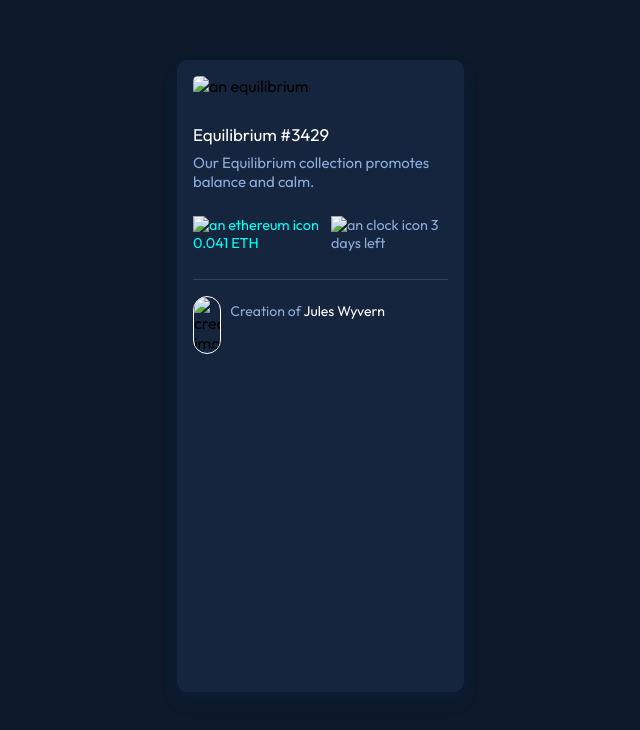
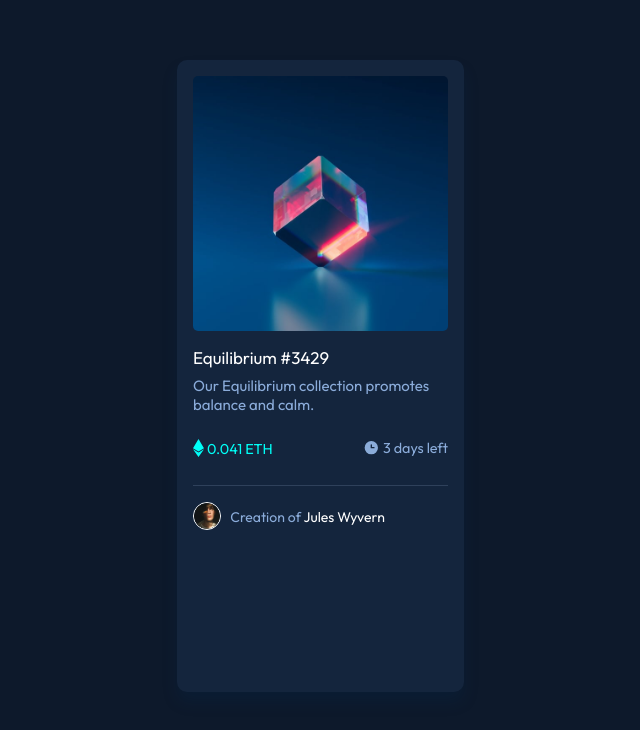
Before and after one commit to t3ju-doyin/NFT-Card-preview, a plain HTML site: page index.html in a window 1280 px wide. Shown: the whole page, without its empty margins (373-1013 px from the left). Drawn offline with Linux system fonts and the light colour scheme.

Commit message:
Update index.html

```diff
--- a/index.html
+++ b/index.html
@@ -6,7 +6,7 @@
         <meta name="viewport" content="width=device-width, initial-scale=1.0">
         <link rel="stylesheet" href="nft.css">
         <title>NFT Preview</title>
-        <link rel="shortcut icon" href="images/favicon-32x32.png">
+        <link rel="shortcut icon" href="favicon-32x32.png">
 
 
     </head>
@@ -15,20 +15,20 @@
             <div class="color-1">
                 <div class="color-2">
                     <div class="container">
-                       <div class="equilibrium"> <img src="images/image-equilibrium.jpg" alt="an equilibrium"></div>
-                       <div class="eye-icon"> <img src="images/icon-view.svg" alt="an eye-icon"></div>
+                       <div class="equilibrium"> <img src="image-equilibrium.jpg" alt="an equilibrium"></div>
+                       <div class="eye-icon"> <img src="icon-view.svg" alt="an eye-icon"></div>
                         <div class="info">
                             <h5>Equilibrium #3429</h5>
                             <p>Our Equilibrium collection promotes <br>
                             balance and calm.</p>
                         </div>
                             <div class="equilibrium-info">
-                                <p class="eth"><img src="images/icon-ethereum.svg" alt=" an ethereum icon"> 0.041 ETH</p>
-                                <p class="days"><img src="images/icon-clock.svg" alt=" an clock icon"> 3 days left</p>
+                                <p class="eth"><img src="icon-ethereum.svg" alt=" an ethereum icon"> 0.041 ETH</p>
+                                <p class="days"><img src="icon-clock.svg" alt=" an clock icon"> 3 days left</p>
                             </div>
                             <div class="line"> </div>
                             <div class="creator">
-                                <img src="images/image-avatar.png" alt="creator's image"> <div class="name"><span>Creation of </span> <a href="#"> Jules Wyvern</a></div>
+                                <img src="image-avatar.png" alt="creator's image"> <div class="name"><span>Creation of </span> <a href="#"> Jules Wyvern</a></div>
                             </div>
 
 
```
